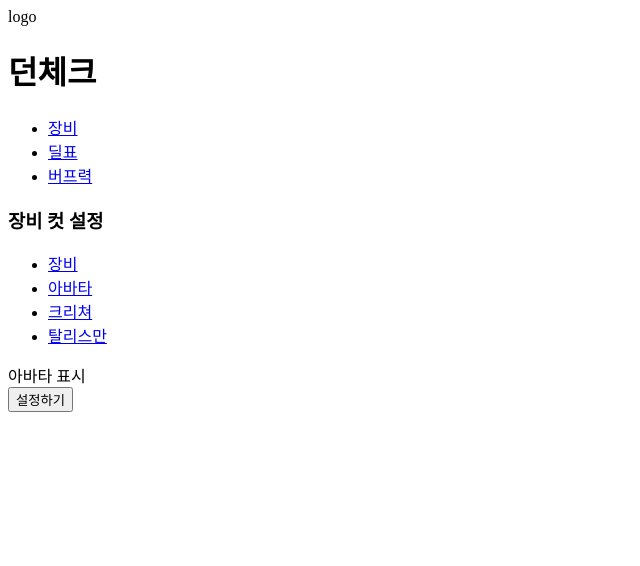
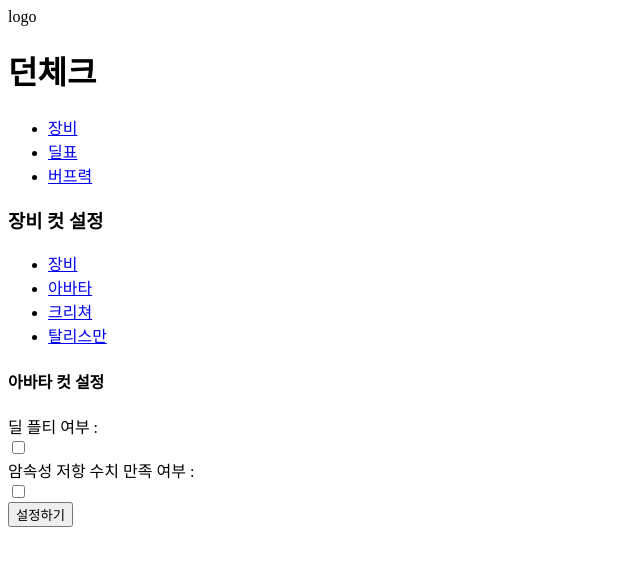
Before and after one commit to goldmembrane/DunCheck_Client, a React (Create React App) app: page /setting/equipment/cutavatar in a window 1280 px wide. Shown: the top 566 px of the page, without its empty margins (0-640 px from the left). Built offline with nearby package versions, Linux system fonts and the light colour scheme.

Commit message:
make up Avatar.tsx file

```diff
--- a/src/settingOption/equipment/Avatar.tsx
+++ b/src/settingOption/equipment/Avatar.tsx
@@ -3,7 +3,21 @@ import * as React from 'react';
 const Avatar = () => {
     return (
         <>
-            <div>아바타 표시</div>
+            <div className = "avatarWrapBox">
+                <div className = "avatarTitleBox">
+                    <h4>아바타 컷 설정</h4>
+                </div>
+                <div className = "avatarContentBox">
+                    <div className = "checkDealPlatinumBox">
+                        <div className = "dealPlatinumLabel">딜 플티 여부 : </div>
+                        <input className = "checkDealPlatinum" type = "checkbox" />
+                    </div>
+                    <div className = "checkResistDarkBox">
+                        <div className = "resistDarkLabel">암속성 저항 수치 만족 여부 : </div>
+                        <input className = "checkResistDark" type = "checkbox" />
+                    </div>
+                </div>
+            </div>
         </>
     )
 }
```
